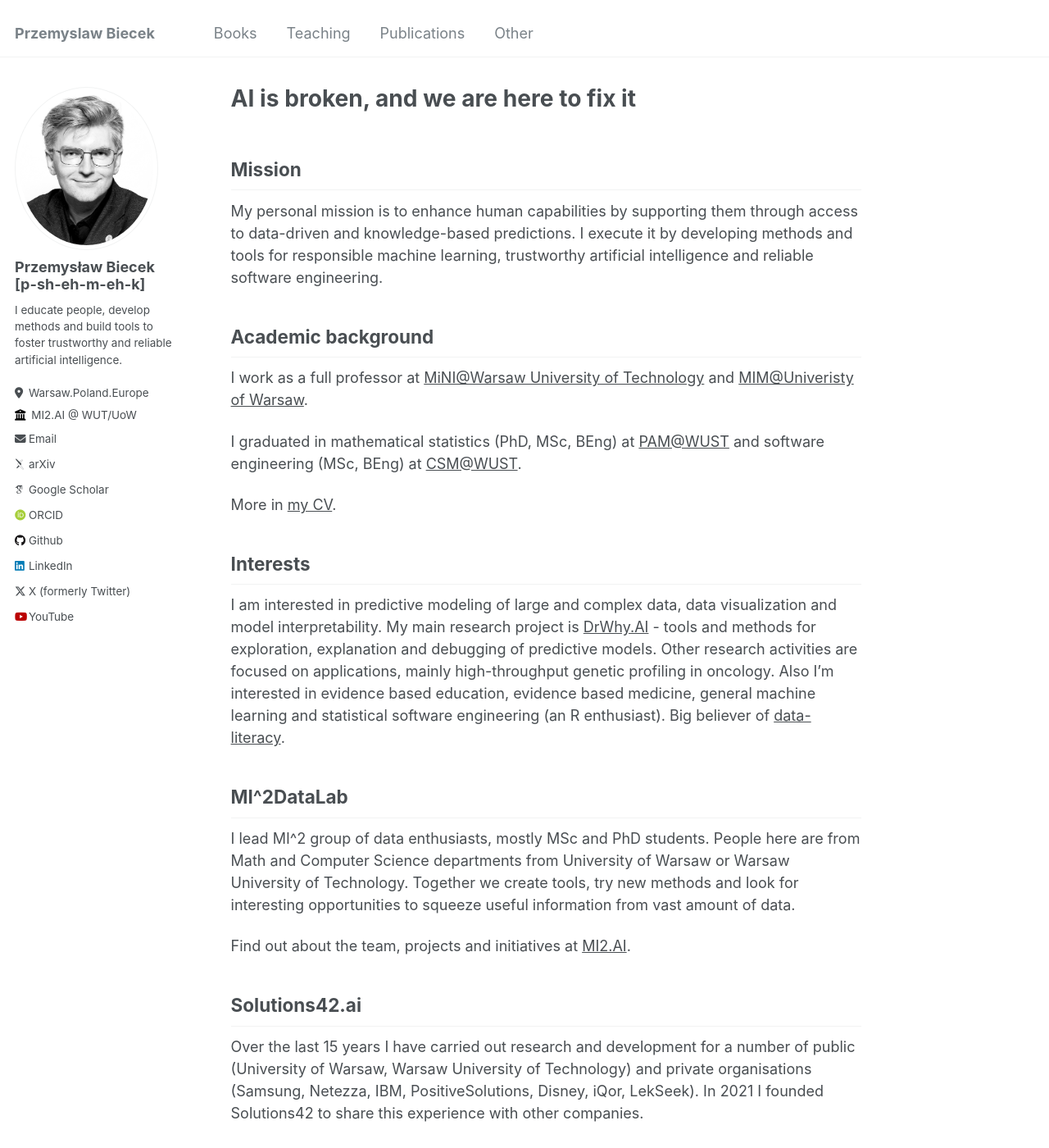
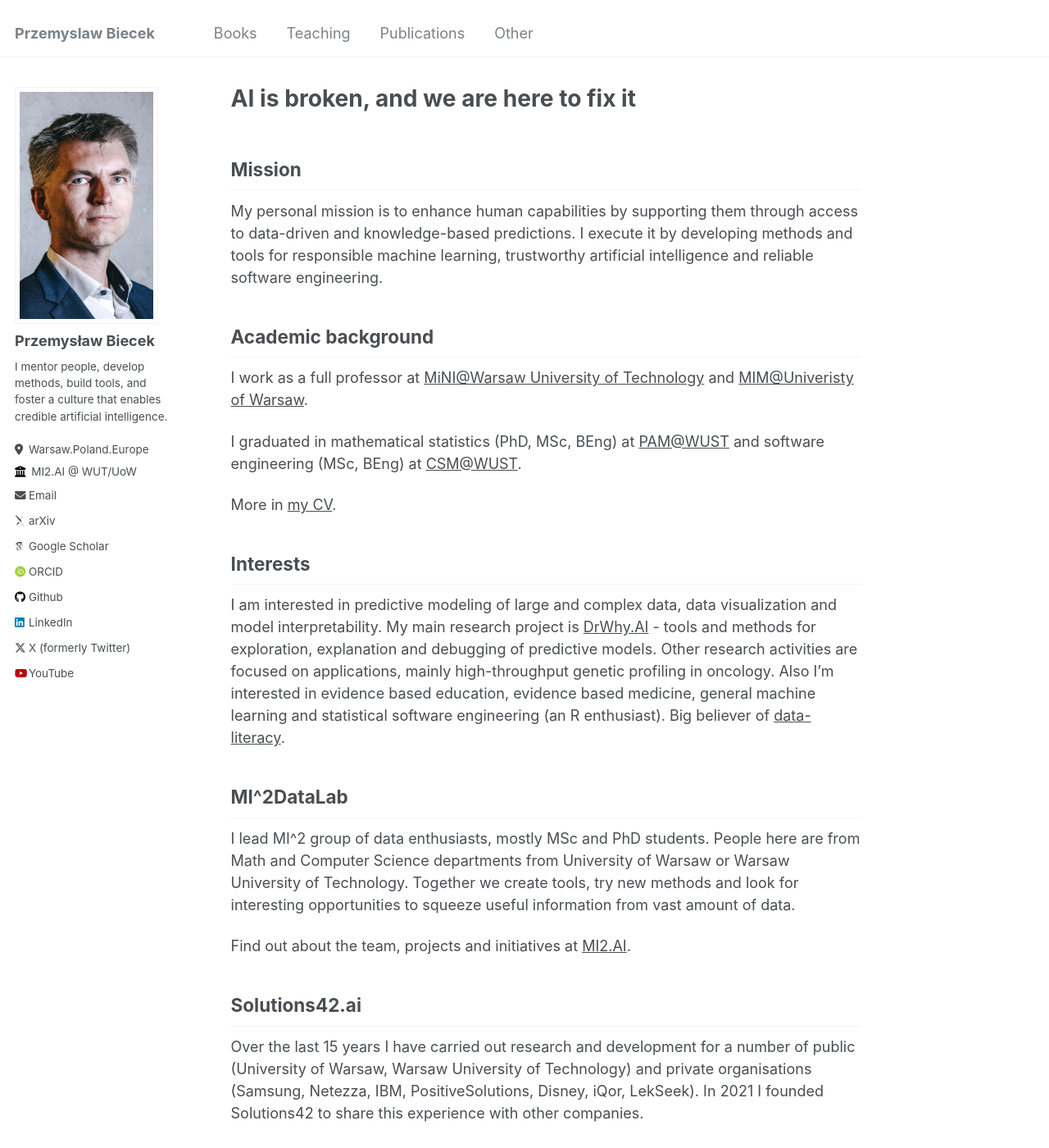
Before and after one commit to pbiecek/pbiecek.github.io, a Jekyll site: the page built from _pages/about.md, in a window 1280 px wide and 1400 px high. Shown: the whole window at 82% size. Built offline with Jekyll 4.4.1, drawn with Linux system fonts in a browser that asks for light colours; some web fonts are replaced.

Commit message:
small changes + new photo

```diff
--- a/_config.yml
+++ b/_config.yml
@@ -22,9 +22,9 @@ repository               : "pbiecek/pbiecek.github.io"
 author:
   # Biographic information
   avatar           : "profile.png"
-  name             : "Przemysław Biecek <br/> [p-sh-eh-m-eh-k]"
+  name             : "Przemysław Biecek"
   pronouns         : # example: "he/him"
-  bio              : "I educate people, develop methods and build tools to foster trustworthy and reliable artificial intelligence."
+  bio              : "I mentor people, develop methods, build tools, and foster a culture that enables credible artificial intelligence."
   location         : "Warsaw.Poland.Europe"
   employer         : "MI2.AI &#64; WUT/UoW"
   uri              : # "https://mi2.ai/"
--- a/_sass/_sidebar.scss
+++ b/_sass/_sidebar.scss
@@ -91,7 +91,7 @@
 
   img {
     max-width: 175px;
-    border-radius: 50%;
+/*    border-radius: 50%;  */
 
     @include breakpoint($large) {
       padding: 5px;
```
Also changed, not shown: _books/2025-explain.md (+1 -1 lines), images/profile.png, images/profile_old.png (added).
